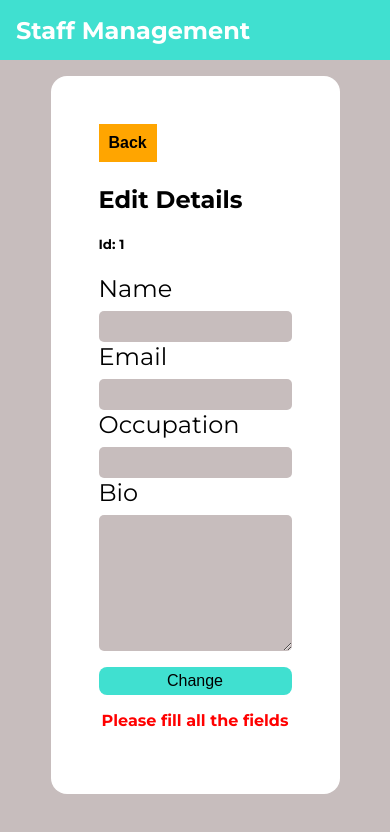
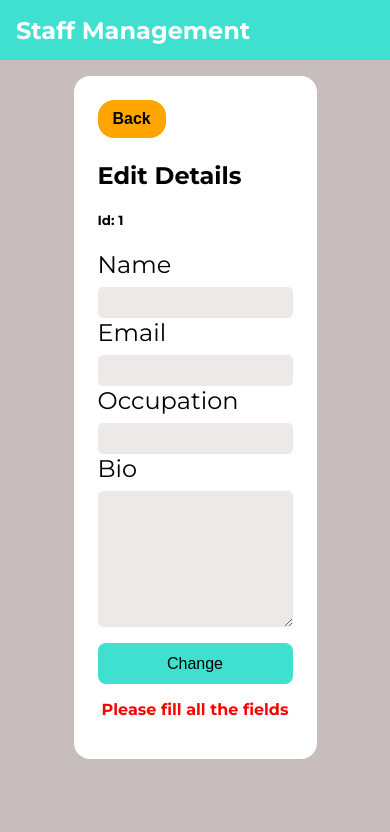
Before and after one commit to vicowiti/js-interview-project, a React (Create React App) app: page /1 in a window 390 px wide. Shown: the top 832 px of the page. Built offline with nearby package versions, Linux system fonts and the light colour scheme.

Commit message:
Made the form proportional

```diff
--- a/src/components/EditForm/Editform.css
+++ b/src/components/EditForm/Editform.css
@@ -6,10 +6,11 @@
   position: relative;
 }
 .editform {
-  margin-top: 1rem;
-  margin-bottom: 1rem;
-  padding: 3rem;
-  max-width: 700px !important;
+  margin-top: 0.5rem;
+  margin-bottom: 0.5rem;
+  padding: 2rem;
+  max-width: 50vw !important;
+  width: 30vw;
   background: #fff;
   border-radius: 1rem;
 }
@@ -21,17 +22,17 @@
 
 input,
 textarea {
-  padding: 0.5rem;
+  padding: 0.7rem;
   border-radius: 5px;
   border: none;
-  background-color: #c7bdbd;
+  background-color: #ede9e8;
 }
 
 .edit-btn {
-  margin-top: 1rem;
+  margin-top: 0.5rem;
   width: 100%;
   background-color: turquoise;
-  padding: 0.3rem;
+  padding: 0.7rem;
   font-size: 1rem;
   border-radius: 0.5rem;
   font-weight: 500;
@@ -40,14 +41,72 @@ textarea {
 
 label {
   font-size: 1.5rem;
-  margin-bottom: 0.5rem;
+  margin-bottom: 0.3rem;
 }
 
 .back-btn {
-  padding: 10px;
+  padding: 10px 20px;
   background-color: orange;
   border: none;
   font-size: 1rem;
   font-weight: 900;
-  margin-bottom: 0.2rem;
+  margin-bottom: 0.1rem;
+  border-radius: 1rem;
 }
+
+@media screen and (max-width: 680px) {
+  .form-container {
+    display: flex;
+    flex-direction: column;
+    justify-content: center;
+    align-items: center;
+    position: relative;
+  }
+  .editform {
+    margin-top: 1rem;
+    margin-bottom: 1rem;
+    padding: 1.5rem;
+    width: 90vw !important;
+    background: #fff;
+    border-radius: 1rem;
+  }
+
+  .form-sgt {
+    display: flex;
+    flex-direction: column;
+  }
+
+  input,
+  textarea {
+    padding: 0.5rem;
+    border-radius: 5px;
+    border: none;
+    background-color: #ede9e8;
+  }
+
+  .edit-btn {
+    margin-top: 1rem;
+    width: 100%;
+    background-color: turquoise;
+    padding: 0.7rem;
+    font-size: 1rem;
+    border-radius: 0.5rem;
+    font-weight: 400;
+    border: none;
+  }
+
+  label {
+    font-size: 1.5rem;
+    margin-bottom: 0.5rem;
+  }
+
+  .back-btn {
+    padding: 10px 15px;
+    border-radius: 1rem;
+    background-color: orange;
+    border: none;
+    font-size: 1rem;
+    font-weight: 900;
+    margin-bottom: 0.2rem;
+  }
+}
```
Also changed, not shown: src/components/EditForm/EditForm.jsx (renamed from src/components/EditForm/EditForm.js).
